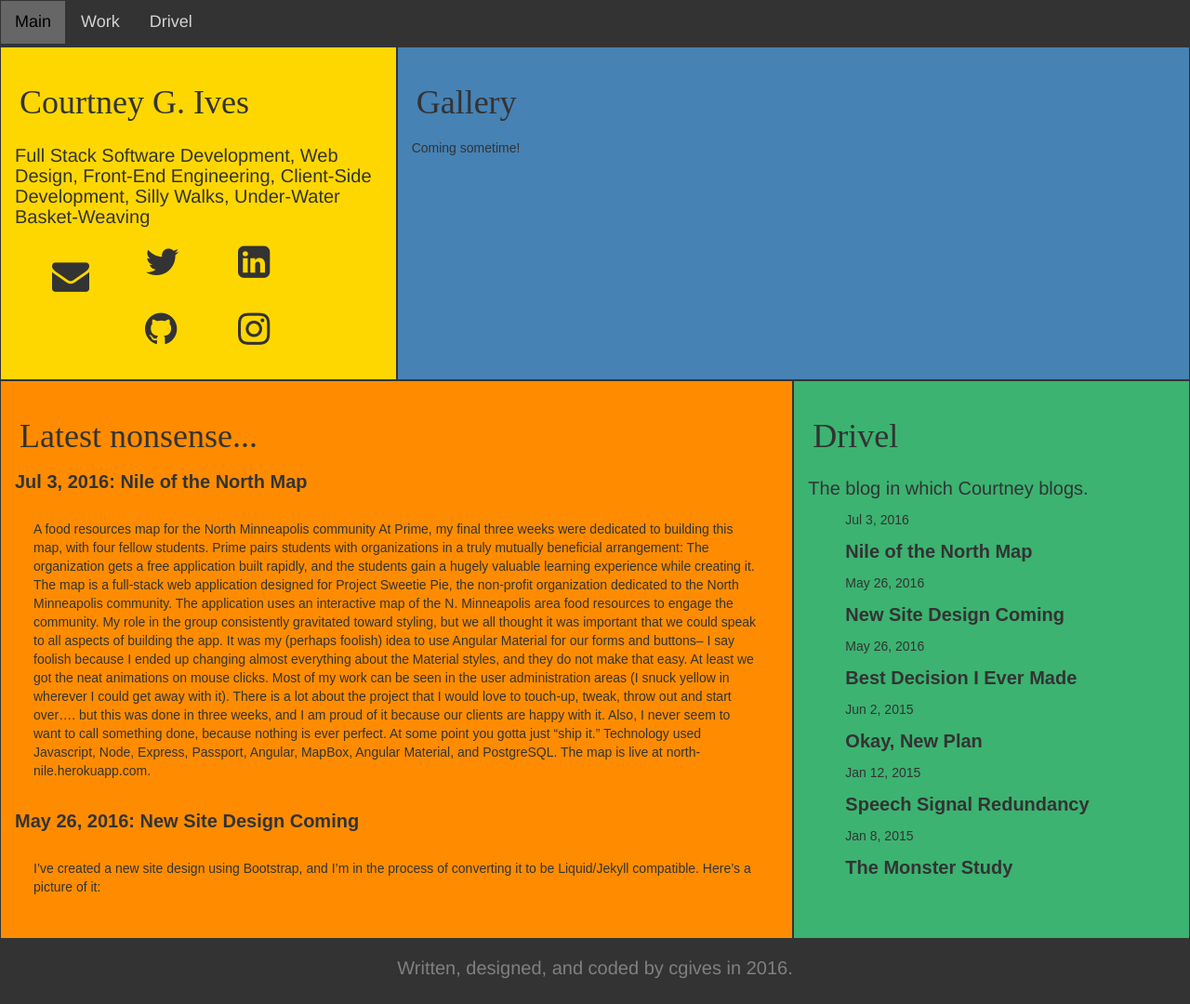
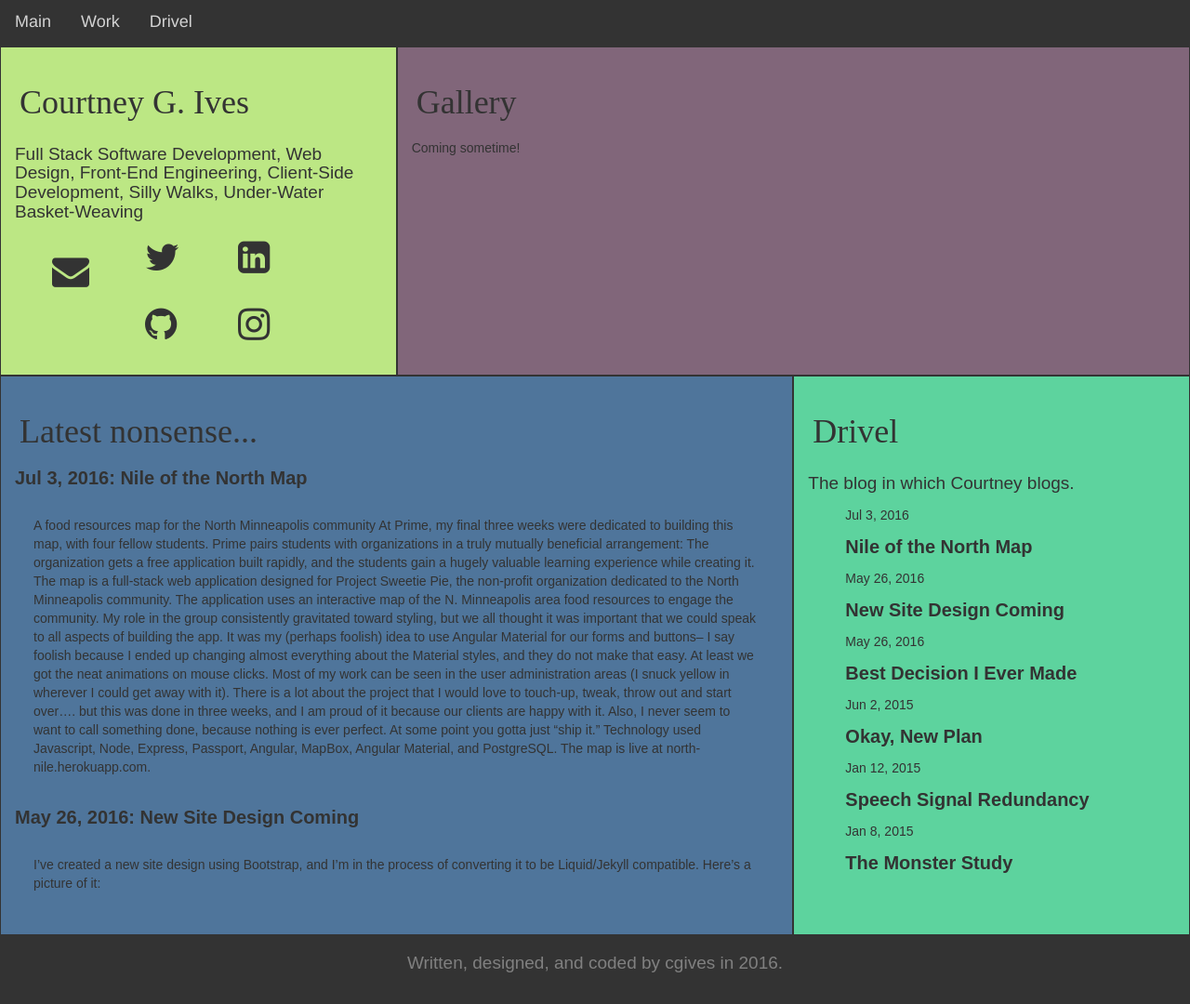
Before and after one commit to courtneygives/courtneygives.github.io, a Jekyll site: the page built from index.html, in a window 1280 px wide and 1080 px high. Shown: the whole window at 93% size. Built offline with Jekyll 4.4.1, drawn with Linux system fonts in a browser that asks for light colours.

Commit message:
Favicon, new color palette, implement scss, stuff like that

```diff
--- a/_includes/head.html
+++ b/_includes/head.html
@@ -6,7 +6,9 @@
   <title>{% if page.title %}{{ page.title | escape }}{% else %}{{ site.title | escape }}{% endif %}</title>
   <meta name="description" content="{% if page.excerpt %}{{ page.excerpt | strip_html | strip_newlines | truncate: 160 }}{% else %}{{ site.description }}{% endif %}">
 
-  <link rel="icon" href="../../favicon.ico">
+  <link rel="icon" type="image/png" href="images/favicon-32x32.png" sizes="32x32" />
+  <link rel="icon" type="image/png" href="images/favicon-16x16.png" sizes="16x16" />
+
 
   <!-- ::: Bootstrap, jQuery, Font Awesome ::: -->
   <link rel="stylesheet" href="/css/bootstrap.min.css">
--- a/_includes/header.html
+++ b/_includes/header.html
@@ -3,7 +3,7 @@
   <nav class="navbar navbar-default navbar-fixed-top">
       <div class="navigation">
         <ul class="nav nav-pills">
-          <li class="active"><a href="/index.html">Main</a></li>
+          <li><a href="/">Main</a></li>
           <li><a href="/resume">Work</a></li>
           <li><a href="/blog">Drivel</a></li>
         </ul>
--- a/css/custom.css
+++ b/css/custom.scss
@@ -1,11 +1,33 @@
+---
+---
+
 /* ::: Google Fonts :::
 font-family: 'Pacifico', 'Dancing Script', cursive;
 font-family: 'Comfortaa', 'Futura', sans-serif;
 font-family: 'Jura', sans-serif; */
 
+/* ::::::::::::: Color Mixins ::::::::::::: */
+/* Coolors Exported Palette - coolors.co/bce784-5dd39e-4f759b-5d536b-81667a */
+/* HSL */
+$color1: hsla(86%, 67%, 71%, 1);
+$color2: hsla(153%, 57%, 60%, 1);
+$color3: hsla(210%, 32%, 46%, 1);
+$color4: hsla(265%, 13%, 37%, 1);
+$color5: hsla(316%, 12%, 45%, 1);
+
+/* RGB */
+$color1: rgba(188, 231, 132, 1);
+$color2: rgba(93, 211, 158, 1);
+$color3: rgba(79, 117, 155, 1);
+$color4: rgba(93, 83, 107, 1);
+$color5: rgba(129, 102, 122, 1);
+$darkgray: #333;
+$lightgray: gray;
+$transwhite: rgba(255,255,255,0.5);
+
 /* ::::::::::::: General Styles ::::::::::::: */
 body {
-  background-color: #333;
+  background-color: $darkgray;
   height: 100%;
   padding-top: 50px;
 }
@@ -28,8 +50,8 @@ h2 {
 }
 
 h3{
-  font-family: 'Jura', 'helvetica', serif;
-  font-size: 20px;
+  font-family: 'Comfortaa', 'Futura', sans-serif;
+  font-size: 19px;
   padding: 10px inherit;
 }
 
@@ -45,25 +67,25 @@ ul {
 }
 
 footer {
-  font-family: 'Jura', 'helvetica', serif;
-  color: gray;
+  font-family: 'Comfortaa', 'Futura', sans-serif;
+  color: $lightgray;
   height: 50px;
   text-align: center;
 }
 
 a, a.post-link {
   text-decoration: none;
-  color: #333;
+  color: $darkgray;
 }
 
 a:hover, a.post-link:hover {
   text-decoration: none;
-  text-shadow: -2px 2px 8px palegoldenrod;
-  color: #333;
+  text-shadow: -2px 2px 8px $transwhite;
+  color: $darkgray;
 }
 
 i:hover{
-  color: darkslateblue;
+  color: $color4;
 }
 
 
@@ -88,8 +110,8 @@ img {
 .navigation {
   font-family: 'Jura', 'helvetica', serif;
   font-size: 18px;
-  background-color: #333;
-  border: 1px solid #333  ;
+  background-color: $darkgray;
+  border: 1px solid $darkgray  ;
   border-radius: 0;
   float: none;
 }
@@ -101,21 +123,21 @@ img {
 
 .navbar-default {
   border: none;
-  background-color: #333;
+  background-color: $darkgray;
 }
 
-.nav-pills>li.active>a  {
+.nav-pills>li:active>a  {
   color: black;
   background-color: #666;
   border-radius: 0;
 }
-.nav-pills>li.active>a:focus {
+.nav-pills>li:active>a:focus {
   color: lightgray;
   background-color: #555;
   border-radius: 0;
 }
 
-.nav-pills>li.active>a:hover {
+.nav-pills>li:active>a:hover {
   color: lightgray;
   background-color: #555;
   border-radius: 0;
@@ -142,7 +164,7 @@ img {
 
 .col-md-4, .col-md-8 {
   min-height:300px;
-  border: 1px solid #333;
+  border: 1px solid $darkgray;
   padding: 15px;
   margin: 0px;
 }
@@ -158,12 +180,12 @@ img {
 }
 
 .gold {
-  background-color: gold;
+  background-color: $color1;
   height:inherit;
 }
 
 .blue {
-  background-color: steelblue;
+  background-color: $color5;
   height:inherit;
 }
 
@@ -173,7 +195,7 @@ img {
 }*/
 
 .orange {
-  background-color: darkorange;
+  background-color: $color3;
   height: inherit;
 }
 
@@ -182,7 +204,7 @@ img {
 }
 
 .green {
-  background-color: mediumseagreen;
+  background-color: $color2;
   height: inherit;
 }
 
@@ -212,16 +234,16 @@ footer h3{
 }
 
 .col-md-10 {
-  background-color: #fbd26f;
-  border: 1px solid #333;
+  background-color: beige;
+  border: 1px solid $darkgray;
   padding: 10px;
   margin: 0px;
 }
 
 .sidebar{
-  background-color: #41abae;
+  background-color: $color5;
   padding: 5px;
-  border: 1px solid #333;
+  border: 1px solid $darkgray;
   font-size: 30px;
 }
 
```
Also changed, not shown: images/favicon-16x16.png (added), images/favicon-32x32.png (added), images/favicon.ico (added).
